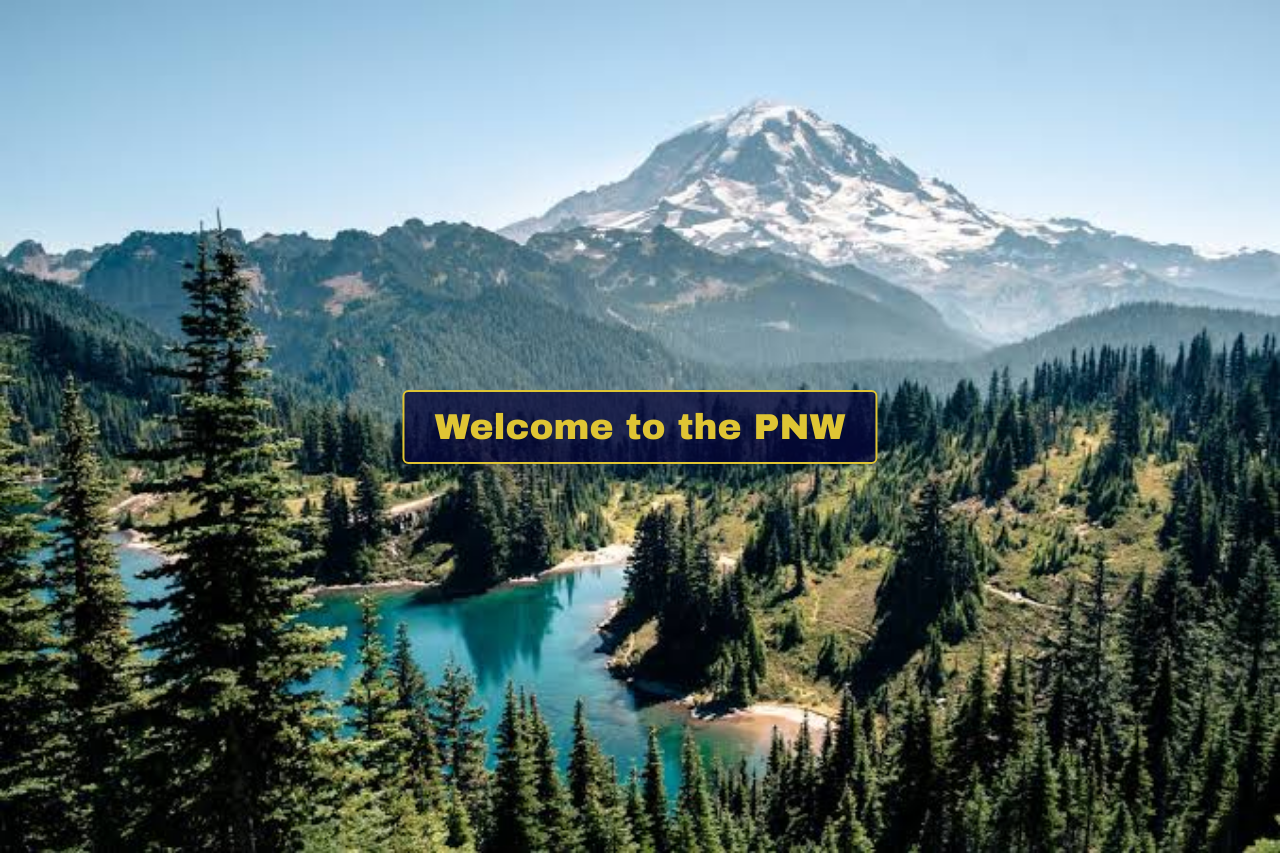
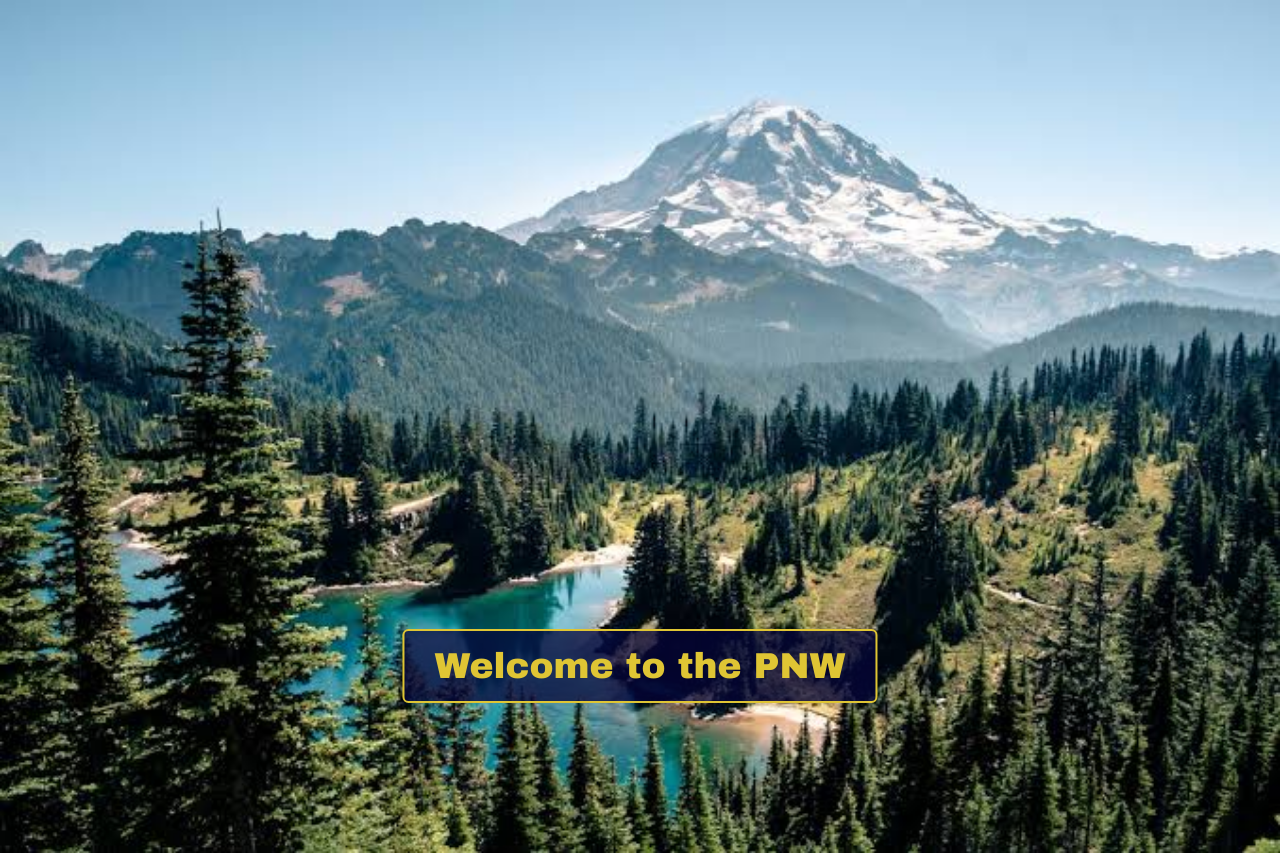
Before and after one commit to 03diegortiz/Hufflepuff, a plain HTML site: page GoodHikesPage/pages/GoodHike_Trails.html in a window 1280 px wide. Shown: the top 853 px of the page. Drawn offline with Linux system fonts and the light colour scheme.

Commit message:
Update styles for hero text and general layout
Adjusted hero text positioning and made minor style updates.

```diff
--- a/GoodHikesPage/pages/styles.css
+++ b/GoodHikesPage/pages/styles.css
@@ -33,15 +33,16 @@ h1 {
 
 .hero-text {
     position: absolute;
-    top: 50%;
+    top: 78%; /* Moved down from 50% — increase or decrease to fine-tune */
     left: 50%;
     transform: translate(-50%, -50%);
-    background-color: rgba(5, 4, 57, 0.75); /* Matches dark navy nav color */
+    background-color: rgba(5, 4, 57, 0.75);
     padding: 15px 30px;
     border-radius: 6px;
-    border: 2px solid rgb(223, 197, 52); /* Matches gold accent */
+    border: 2px solid rgb(223, 197, 52);
     text-align: center;
 }
+
 
 .hero-text h1 {
 	color: rgb(223, 197, 52); /* Gold text so it pops against the dark backdrop */
@@ -49,7 +50,7 @@ h1 {
     border-bottom: none; /* Removes the underline from your global h1 rule */
     font-size: 36px;
 }
-/* New text code done here
+/* New text code done here*/
 
 
 header nav ul li a {
```
